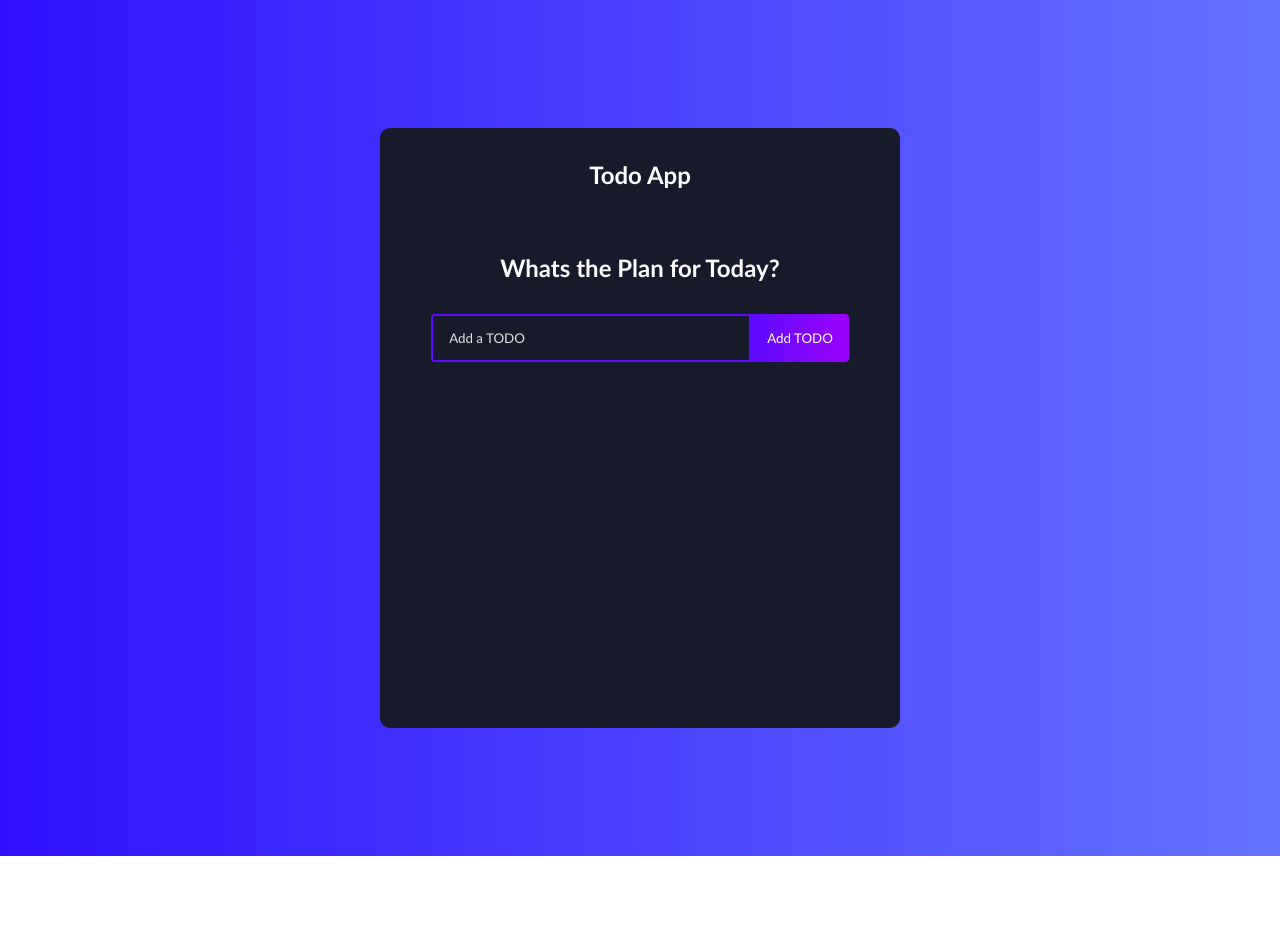
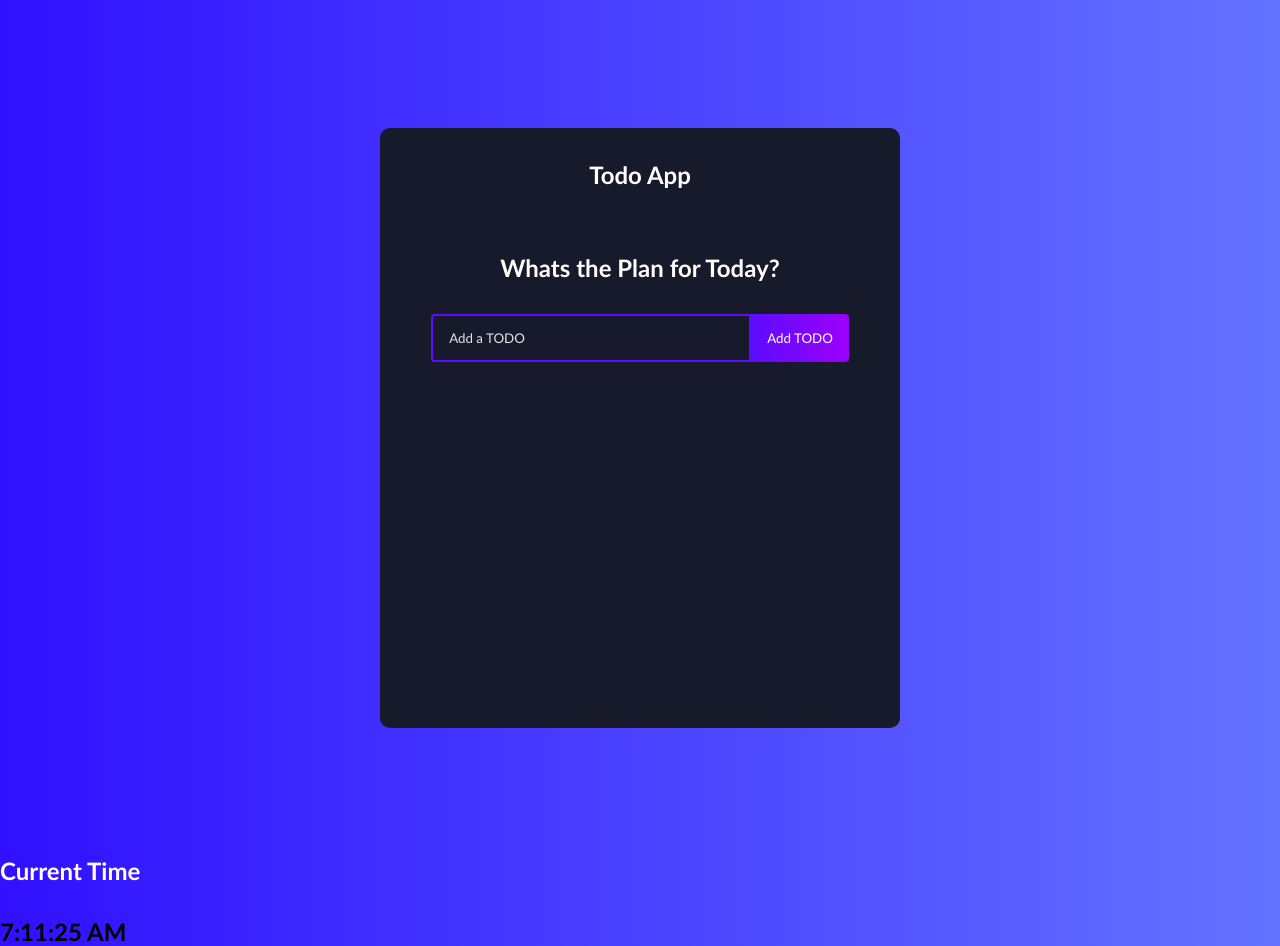
Before and after one commit to ShawnFrost23/todo-react-app, a React (Create React App) app: page / in a window 1280 px wide. Before the commit the page ends 856 px from the top, so only its background shows below. Built offline with nearby package versions, Linux system fonts and the light colour scheme.

Commit message:
timer component added to APp

```diff
--- a/src/App.js
+++ b/src/App.js
@@ -1,12 +1,16 @@
 import './App.css';
 import TodoList from './components/TodoList';
+import Timer from './components/Timer';
 
 function App() {
   return (
-    <div className="todoApp">
-      <h1>Todo App</h1>
-      <TodoList />
-    </div>
+    <>
+      <div className="todoApp">
+        <h1>Todo App</h1>
+        <TodoList />
+      </div>
+      <Timer />
+    </>
   );
 }
 
```
